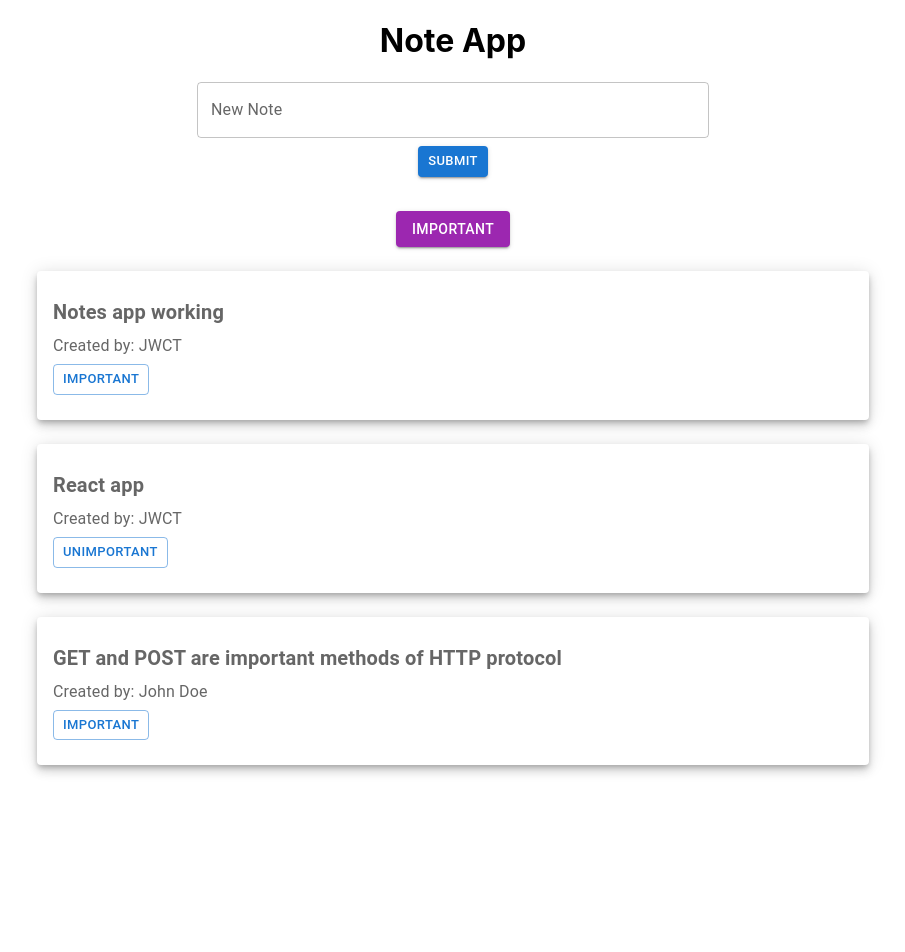
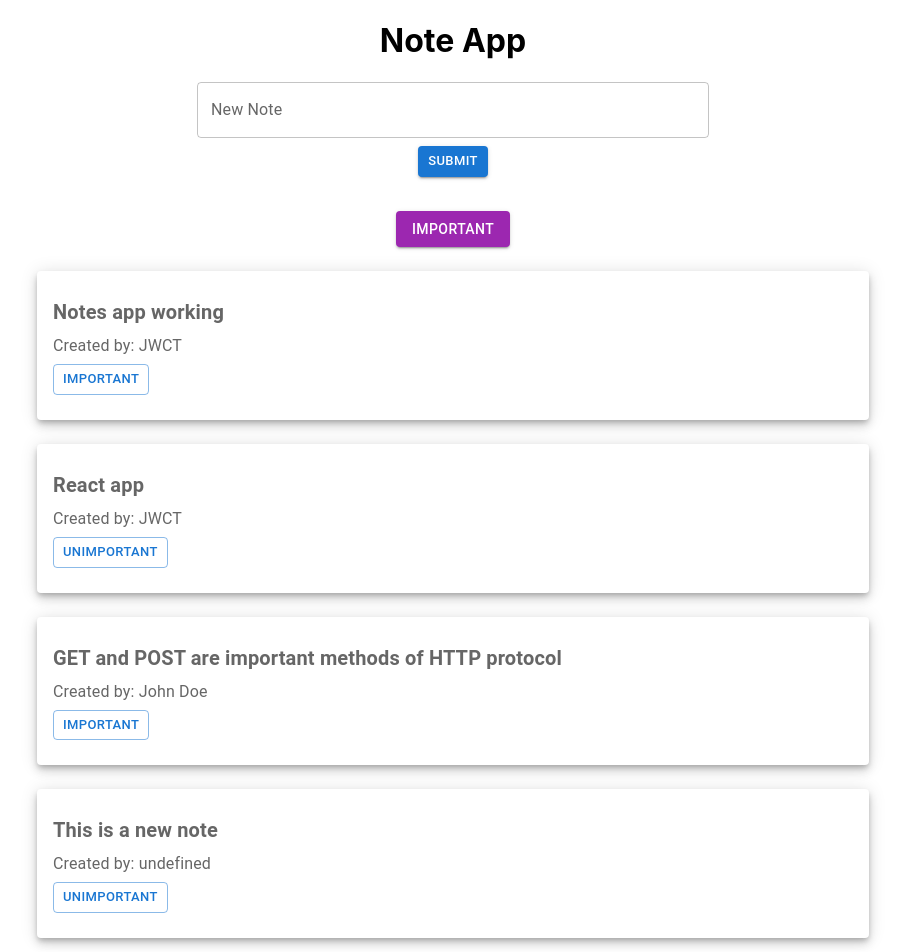
Before and after one commit to JWCTempleton/full-stack-notes-app, a React (Create React App) app in the folder notes-frontend/: page / in a window 1280 px wide. Shown: the top 952 px of the page, without its empty margins (187-1092 px from the left). Before the commit the page ends 800 px from the top, so only its background shows below. Built offline with nearby package versions, Linux system fonts and the light colour scheme; data requests are answered from the project's data file.

Commit message:
Add function to toggle importance of notes, add axios put request that toggles the importance flag on the dummy json-server data

```diff
--- a/notes-frontend/db.json
+++ b/notes-frontend/db.json
@@ -17,6 +17,11 @@
       "content": "GET and POST are important methods of HTTP protocol",
       "important": true,
       "user": "John Doe"
+    },
+    {
+      "content": "This is a new note",
+      "important": false,
+      "id": 4
     }
   ]
 }
--- a/notes-frontend/package.json
+++ b/notes-frontend/package.json
@@ -20,7 +20,8 @@
     "start": "react-scripts start",
     "build": "react-scripts build",
     "test": "react-scripts test",
-    "eject": "react-scripts eject"
+    "eject": "react-scripts eject",
+    "server": "json-server -p3002 --watch db.json"
   },
   "eslintConfig": {
     "extends": [
--- a/notes-frontend/src/App.js
+++ b/notes-frontend/src/App.js
@@ -1,49 +1,50 @@
 import "./App.css";
 import { Box, Button } from "@mui/material";
 import Note from "./components/Note";
-import { useState } from "react";
+import { useEffect, useState } from "react";
 import NoteForm from "./components/NoteForm";
-
-const notes = [
-  {
-    id: 1,
-    content: "Notes app working",
-    important: true,
-    user: "JWCT",
-  },
-  {
-    id: 2,
-    content: "React app",
-    important: false,
-    user: "JWCT",
-  },
-  {
-    id: 3,
-    content: "GET and POST are important methods of HTTP protocol",
-    important: true,
-    user: "John Doe",
-  },
-];
+import axios from "axios";
 
 function App() {
-  const [allNotes, setAllNotes] = useState(notes);
+  const [allNotes, setAllNotes] = useState([]);
   const [newNote, setNewNote] = useState("");
   const [showAll, setShowAll] = useState(true);
+
+  const url = `http://localhost:3002/notes`;
+
+  useEffect(() => {
+    axios.get(url).then((response) => setAllNotes(response.data));
+    // eslint-disable-next-line react-hooks/exhaustive-deps
+  }, []);
 
   const addNote = (event) => {
     event.preventDefault();
     const noteObject = {
       content: newNote,
       important: Math.random() < 0.5,
-      id: notes.length + 1,
     };
-    setAllNotes(allNotes.concat(noteObject));
-    setNewNote("");
+
+    axios.post("http://localhost:3002/notes", noteObject).then((response) => {
+      console.log(response);
+      setAllNotes(allNotes.concat(response.data));
+      setNewNote("");
+    });
   };
 
   const handleNoteChange = (event) => {
-    console.log("note:", event.target.value);
     setNewNote(event.target.value);
+  };
+
+  const toggleImportance = (id) => {
+    const toggleUrl = `${url}/${id}`;
+    const note = allNotes.find((note) => note.id === id);
+    const updatedNote = { ...note, important: !note.important };
+
+    axios.put(toggleUrl, updatedNote).then((response) => {
+      setAllNotes(
+        allNotes.map((note) => (note.id !== id ? note : response.data))
+      );
+    });
   };
 
   const notesToDisplay = showAll
@@ -78,7 +79,13 @@ function App() {
           {showAll ? "Important" : "All"}
         </Button>
         {notesToDisplay.map((note) => {
-          return <Note key={note.id} note={note} />;
+          return (
+            <Note
+              key={note.id}
+              note={note}
+              toggleImportance={() => toggleImportance(note.id)}
+            />
+          );
         })}
       </Box>
     </div>
--- a/notes-frontend/src/components/Note.js
+++ b/notes-frontend/src/components/Note.js
@@ -13,7 +13,7 @@ const Item = styled(Paper)(({ theme }) => ({
   gap: "6px",
 }));
 
-const Note = ({ note }) => {
+const Note = ({ note, toggleImportance }) => {
   return (
     <Item key={note.id} elevation={6}>
       <Typography
@@ -21,7 +21,7 @@ const Note = ({ note }) => {
         sx={{ fontWeight: "bold", textAlign: "left" }}
       >{`${note.content}`}</Typography>
       <Typography>{`Created by: ${note.user}`}</Typography>
-      <Button variant="outlined" size="small">
+      <Button variant="outlined" size="small" onClick={toggleImportance}>
         {note.important ? "Important" : "Unimportant"}
       </Button>
     </Item>
```
